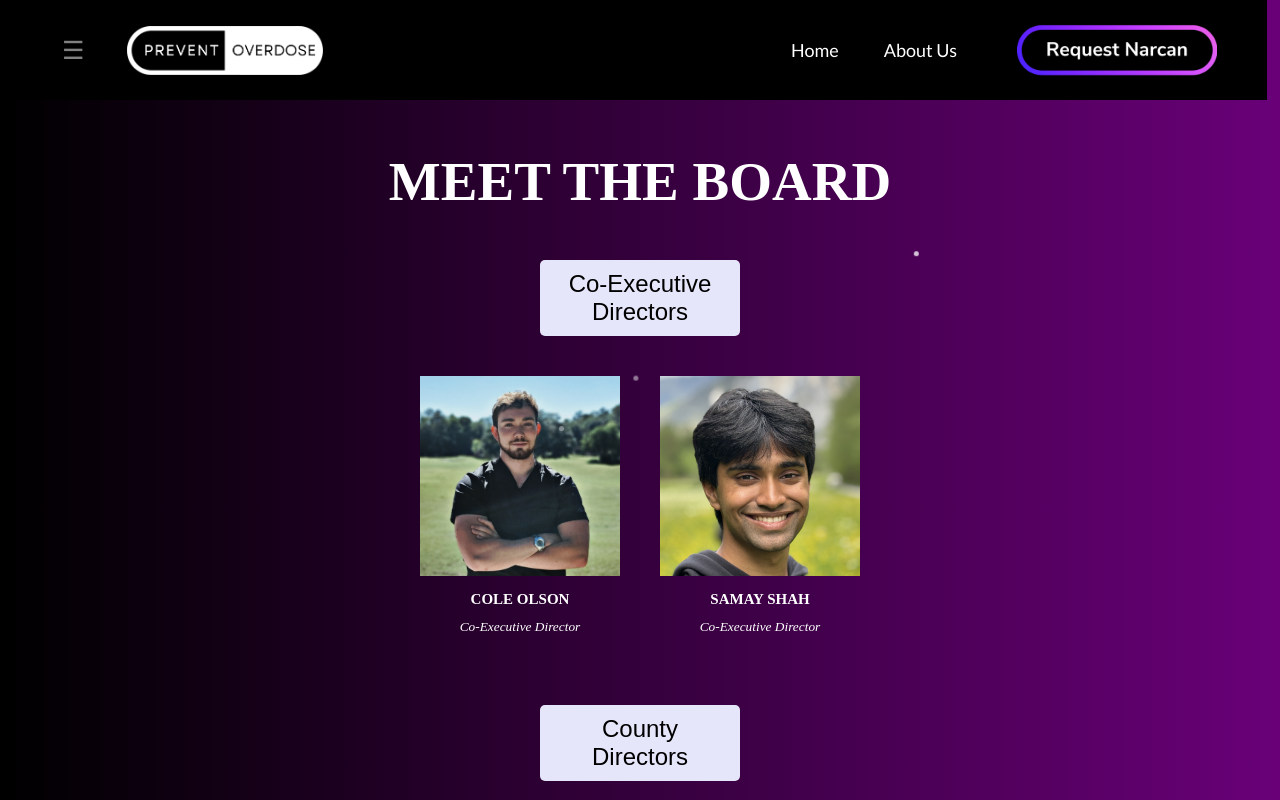
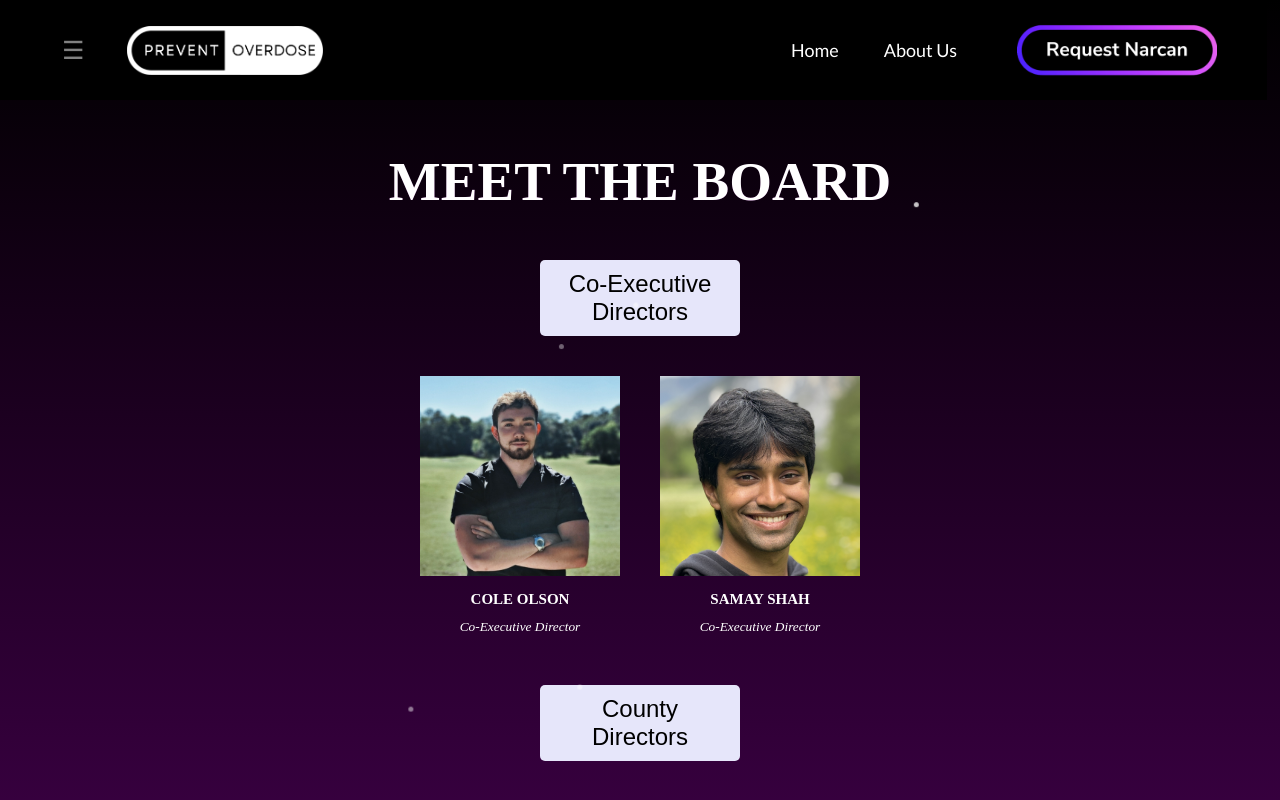
Before and after one commit to Prevent-Overdose/Prevent-Overdose, a React (Create React App) app in the folder frontend/: page /board in a window 1280 px wide. Built offline with nearby package versions, Linux system fonts and the light colour scheme; grey boxes are pictures that could not be loaded.

Commit message:
make slight updates to board page

```diff
--- a/frontend/src/components/Footer.css
+++ b/frontend/src/components/Footer.css
@@ -2,7 +2,6 @@
 .site-footer {
     color: white;
     background-color: rgb(20, 20, 20);
-    margin-top: 40px;
     text-align: center;
     justify-content: space-between;
     display: flex;
--- a/frontend/src/pages/Board.css
+++ b/frontend/src/pages/Board.css
@@ -1,10 +1,10 @@
 .board-container {
-    background: linear-gradient(to right, #000000, #690078);
+    background: linear-gradient(to bottom, #000000, #690078);
     padding-top: 100px; /* Ensure enough space for the heading */
     min-height: 100vh; /* Ensure it covers the entire viewport height */
     color: white; /* Make text white for better readability on dark background */
     position: relative;
-    overflow-y: auto; /* Enable vertical scrolling */
+    overflow-y: none; /* Enable vertical scrolling */
     -webkit-overflow-scrolling: touch; /* Enable smooth scrolling on iOS */
 
 
@@ -19,14 +19,13 @@ html, body {
     text-align: center;
     font-size: 55px;
     margin-top: 50px;
-    background: linear-gradient(to right, #000000, #690078);
+    background: linear-gradient(to bottom, #000000, #690078);
     -webkit-background-clip: text;
     background-clip: text;
     border-radius: 50px; /* Make the heading more rounded */
 }
 
 .team-section {
-    margin-bottom: 20px;
     border-radius: 50px;
     padding: 10px 20px;
 }
@@ -47,7 +46,7 @@ html, body {
 }
 
 .team-heading:hover {
-    background-color: #D8BFD8; /* Darker shade of light purple on hover */
+    color: rgb(99, 99, 99); /* Darker shade of light purple on hover */
 }
 
 .box-container {
--- a/frontend/src/pages/BoardPage.js
+++ b/frontend/src/pages/BoardPage.js
@@ -128,7 +128,7 @@ const BoardPage = () => {
                 </button>
                 {dropdowns.softwareTeam && (
                     <div>
-                        <div className="board1-container">
+                        <div className="box-container">
                             <div className="box-wrapper">
                                     <div className="box">
                                         <img src={board1} alt="Board Member 1" />
@@ -141,8 +141,6 @@ const BoardPage = () => {
                                         <div className="position">Project Manager</div>
                                     </div>
                                 </div>
-                        </div>
-                        <div className="box-container">
                             <div className="box-wrapper">
                                 <div className="box">
                                     <img src={board2} alt="Board Member 2" />
```
Lines whose indentation alone changed are shown as unchanged.
